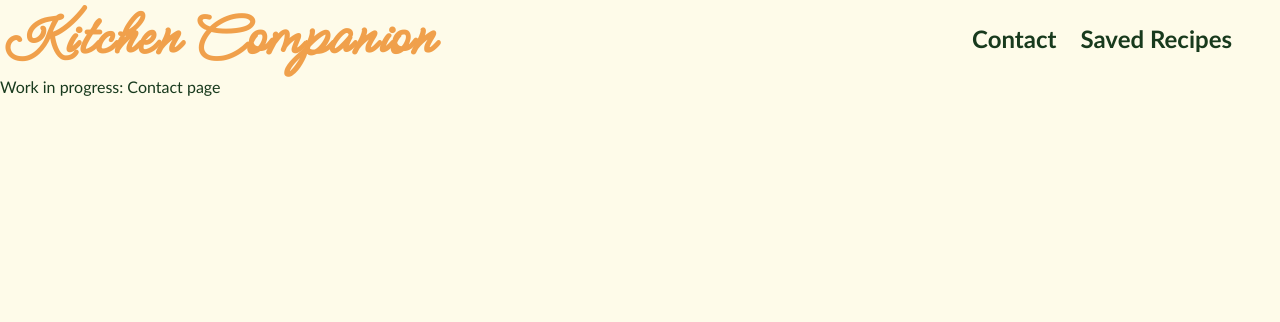
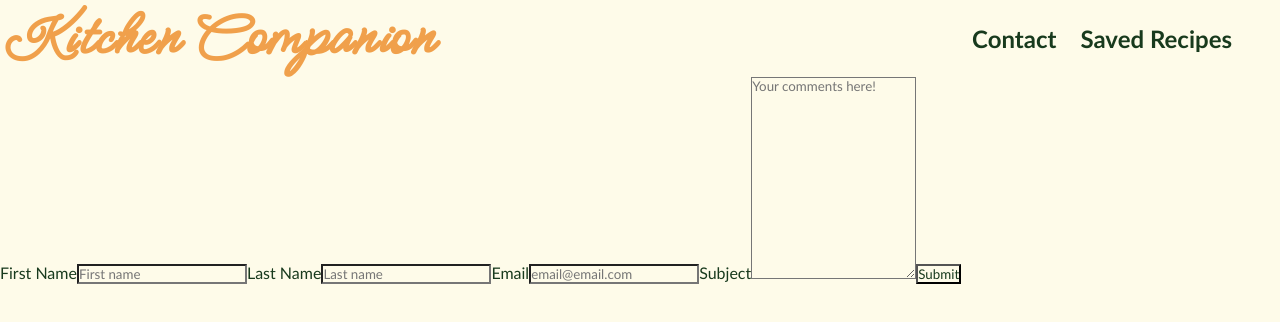
Before and after one commit to tarinausher/recipe-webpage, a Vue app in the folder frontend/: page /contact in a window 1280 px wide. Shown: the top 322 px of the page. Built offline with nearby package versions, Linux system fonts and the light colour scheme.

Commit message:
Contact form contents created; CSS not completed for page, yet

```diff
--- a/frontend/src/router/index.js
+++ b/frontend/src/router/index.js
@@ -4,7 +4,8 @@ import Home from '@/views/Home.vue'
 import RandomRecipe from '@/views/RandomRecipe.vue'
 import RecipeSelector from '@/views/RecipeSelector.vue'
 import Contact from '@/views/Contact.vue'
-import SavedRecipes from '@/views/SavedRecipes'
+import SavedRecipes from '@/views/SavedRecipes.vue'
+import ThankYou from '@/views/ThankYou.vue'
 
 Vue.use(VueRouter)
 
@@ -33,6 +34,11 @@ const routes = [
       path: '/saved-recipes',
       name: 'saved-recipes',
       component: SavedRecipes
+    },
+    {
+      path: '/thank-you',
+      name: 'thank-you',
+      component: ThankYou
     }
   ]
   const router = new VueRouter({
--- a/frontend/src/views/Contact.vue
+++ b/frontend/src/views/Contact.vue
@@ -1,5 +1,23 @@
 <template>
-    <p>Work in progress: Contact page</p>
+<div class="container">
+    <form action="/thank-you">
+    <!-- Will need to edit as needed -->
+    <label for="fname">First Name</label>
+    <input type="text" id="fname" name="firstname" placeholder="First name">
+
+    <label for="lname">Last Name</label>
+    <input type="text" id="lname" name="lastname" placeholder="Last name">
+
+    <label for="email">Email</label>
+    <input type="email" id="email" name="email" placeholder="email@email.com">
+
+    <label for="subject">Subject</label>
+    <textarea id="subject" name="subject" placeholder="Your comments here!" style="height:200px"></textarea>
+
+    <input type="submit" value="Submit">
+
+  </form>
+</div>
 </template>
 
 <script>
--- /dev/null
+++ b/frontend/src/views/ThankYou.vue
@@ -0,0 +1,13 @@
+<template>
+  <h1>Thank you for your comments!</h1>
+</template>
+
+<script>
+export default {
+    name: 'ThankYou'
+}
+</script>
+
+<style>
+
+</style>
```
